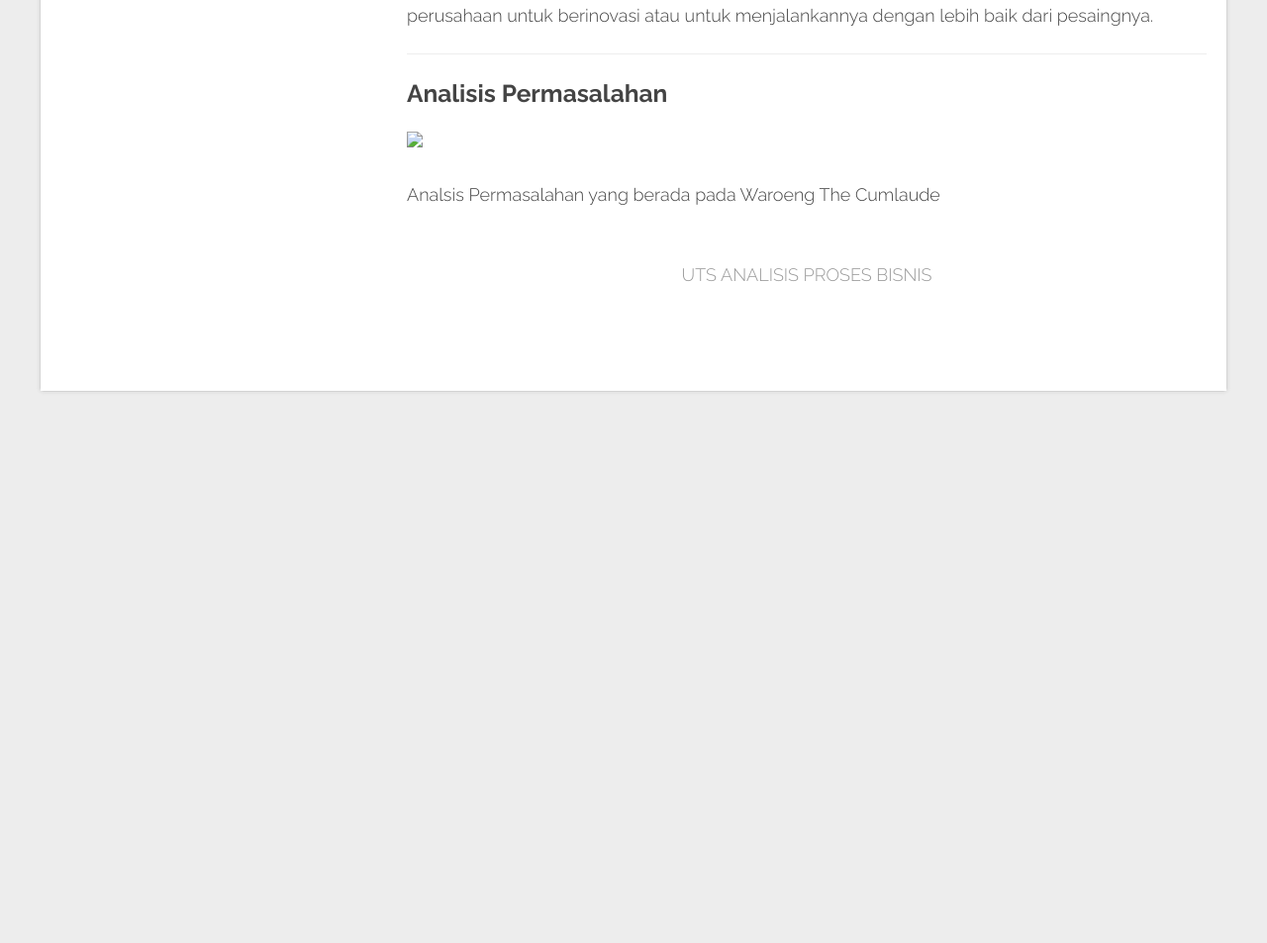
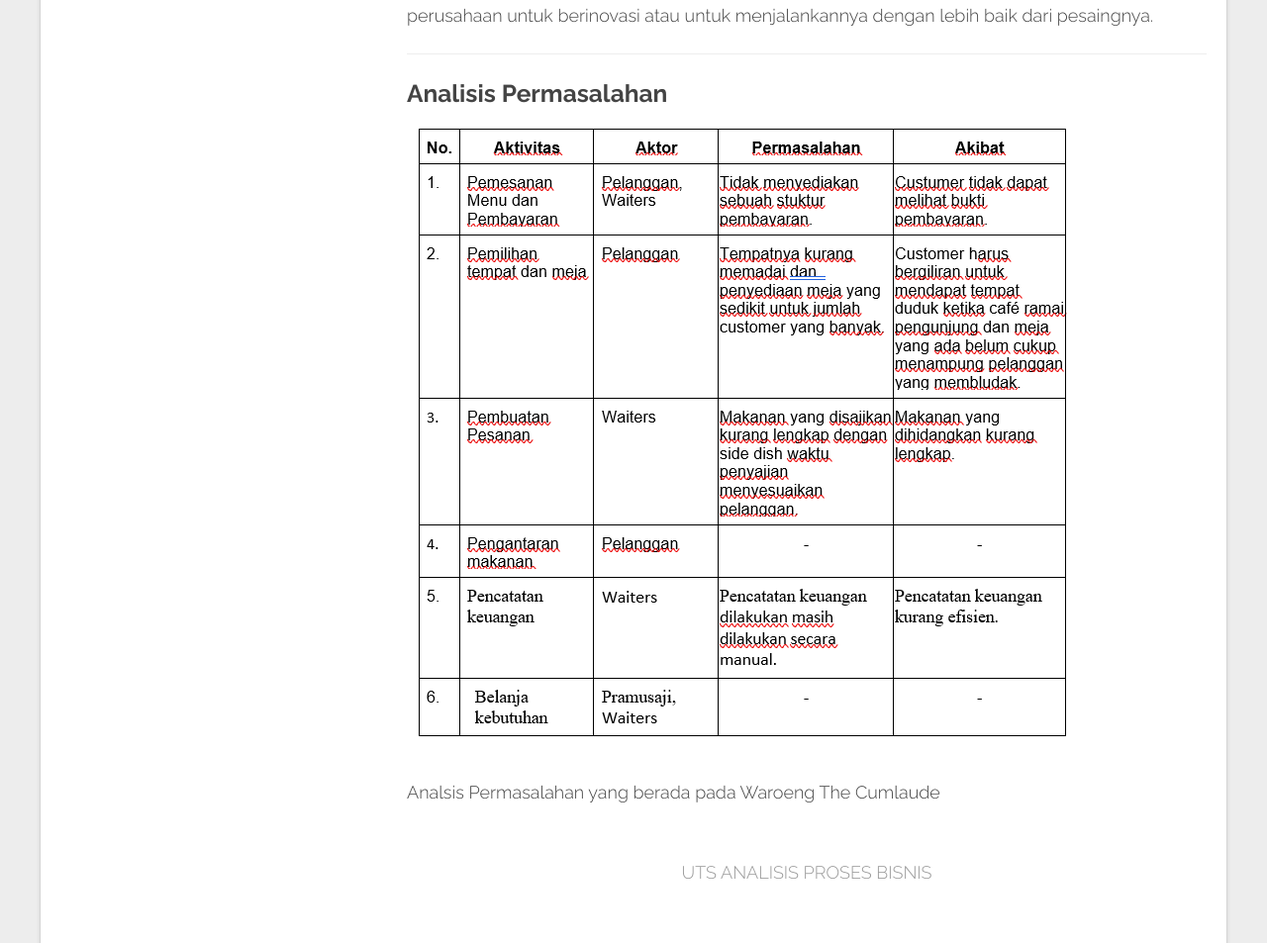
Before and after one commit to CANTIKAKATIANDAGHO06/APB, a plain HTML site: page index.html in a window 1280 px wide. Shown: the part 4000-4953 px from the top of the page at 99% size. Before the commit the page ends 4416 px from the top, so only its background shows below. Drawn offline with Linux system fonts and the light colour scheme.

Commit message:
Update index.html

```diff
--- a/index.html
+++ b/index.html
@@ -121,7 +121,7 @@
 	  <hr>
 
      <h3 id="footer">Analisis Permasalahan</h3>
-	 <img src="assets/img/permasalahan.png"/>
+	 <img src="permasalahan.png"/>
 	 <p>Analsis Permasalahan yang berada pada Waroeng The Cumlaude</p>
 
  </ol>
```
